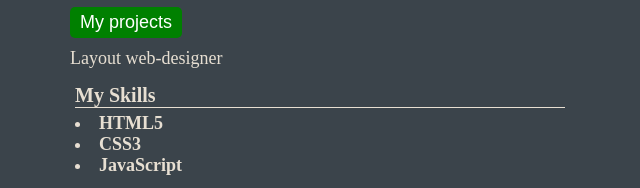
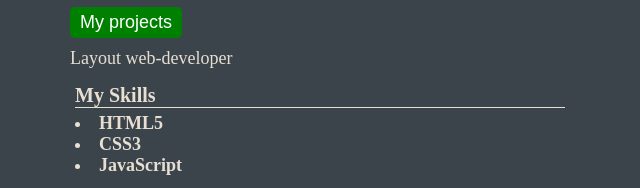
Before and after one commit to Readandsign/newportfoli, a plain HTML site: page index.html in a window 1280 px wide. Shown: the part 154-342 px from the top of the page, 70-710 px from the left. Drawn offline with Linux system fonts and the light colour scheme.

Commit message:
Update index.html

```diff
--- a/index.html
+++ b/index.html
@@ -45,7 +45,7 @@
 I create the appearance of the website in the browser
 </div>
 <button class="content1Btn"> My projects </button>
-<div class="content1Text"> Layout web-designer </div>
+<div class="content1Text"> Layout web-developer </div>
 <div class="blockYSkill">
 <div class="mySkillsSub"> My Skills </div>
 <li class="textSkills"> HTML5 </li>
```
